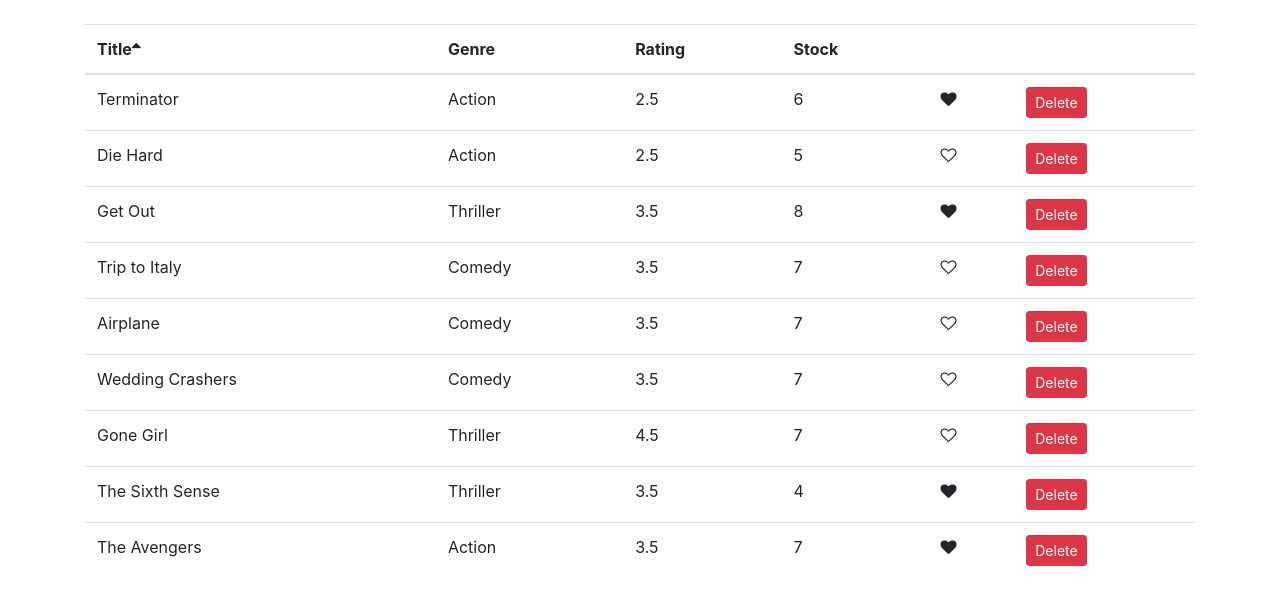
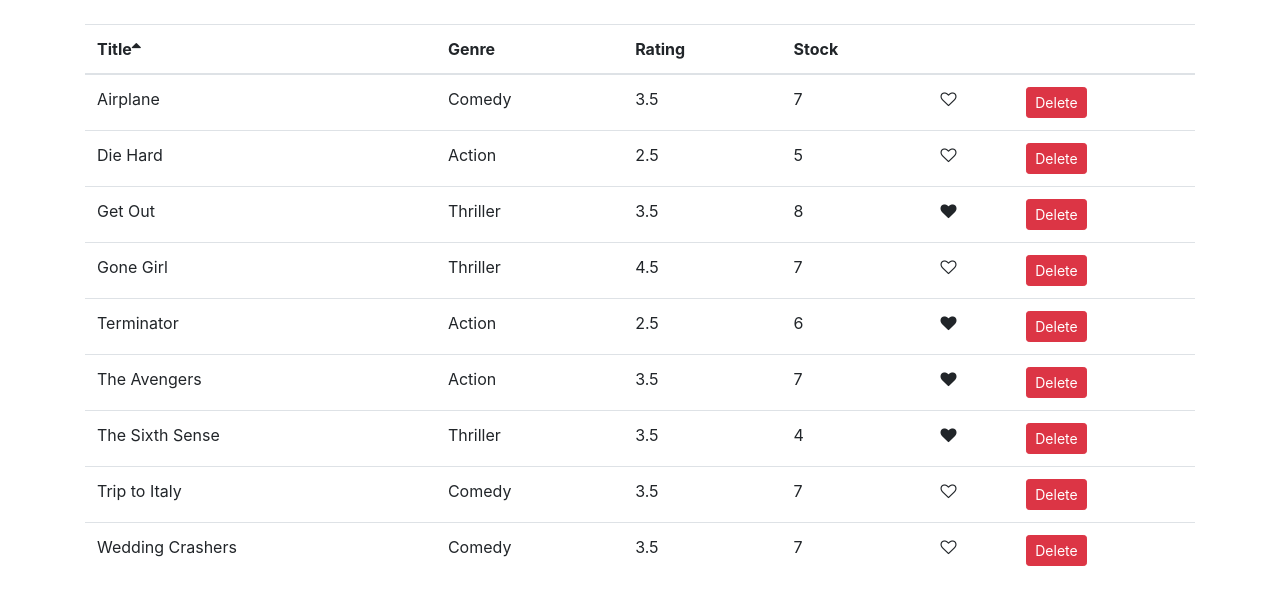
Before and after one commit to arunrr/vidly, a React (Create React App) app: page / in a window 1280 px wide. Shown: the top 604 px of the page. Built offline with nearby package versions, Linux system fonts and the light colour scheme.

Commit message:
Added logic to sort table column wise

```diff
--- a/src/components/commons/table.jsx
+++ b/src/components/commons/table.jsx
@@ -41,7 +41,7 @@ class Table extends Component {
   ];
 
   render() {
-    const { sortColumn, onSort } = this.props;
+    const { data, sortColumn, onSort } = this.props;
     // Returns table
     return (
       <table className="table">
@@ -50,7 +50,7 @@ class Table extends Component {
           onSort={onSort}
           columns={this.columns}
         />
-        <TableBody data={this.props.data} columns={this.columns} />
+        <TableBody data={data} columns={this.columns} />
       </table>
     );
   }
--- a/src/components/movieMain.jsx
+++ b/src/components/movieMain.jsx
@@ -1,4 +1,6 @@
 import React, { Component } from 'react';
+
+import _ from 'lodash';
 
 import Table from './commons/table';
 import { getMovies } from '../services/fakeMovieService';
@@ -32,10 +34,18 @@ class MovieMain extends Component {
   };
 
   render() {
-    const movieList = this.state.movies.map(movie => movie);
+    const { movies, sortColumn } = this.state;
+
+    const movieList = movies.map(movie => movie);
+
+    const sortedList = _.orderBy(
+      movieList,
+      [sortColumn.path],
+      [sortColumn.order]
+    );
     return (
       <Table
-        data={movieList}
+        data={sortedList}
         sortColumn={this.state.sortColumn}
         onLike={this.handleLike}
         onDelete={this.handleDelete}
```
